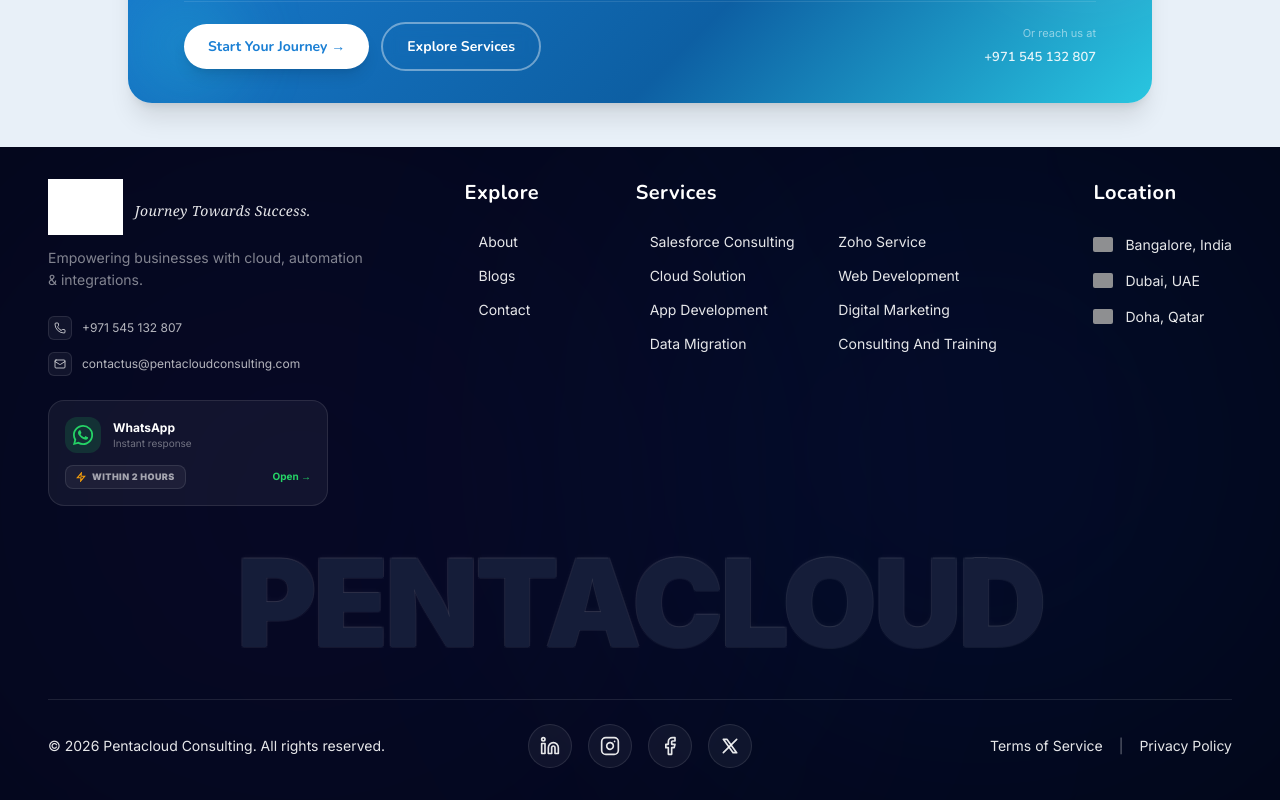
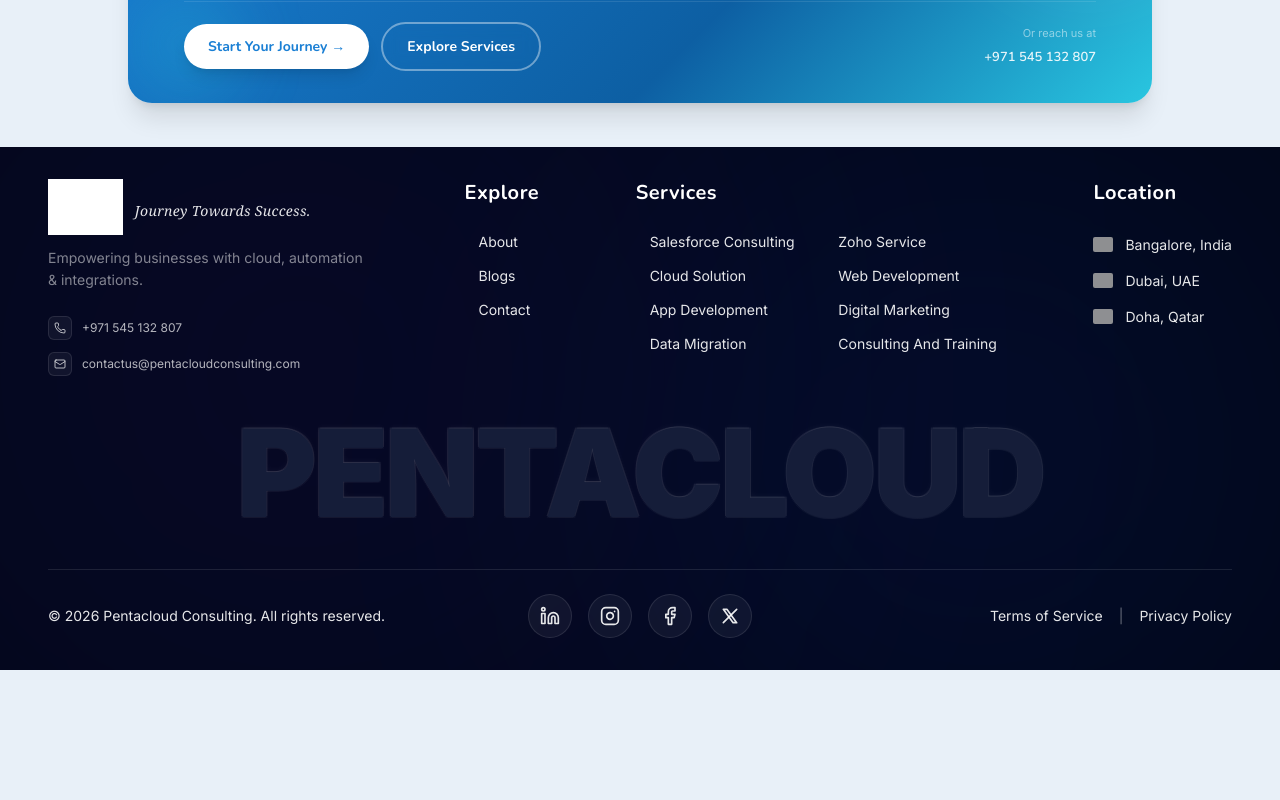
Before and after one commit to Pentacloud-Consulting/Pentacloud_Revamp, a Next.js app: page / in a window 1280 px wide. Shown: the part 4007-4807 px from the top of the page. After the commit the page ends 4677 px from the top, so only its background shows below. Built offline with nearby package versions, Linux system fonts and the light colour scheme; grey boxes are pictures that could not be loaded.

Commit message:
whatsapp 1

```diff
--- a/src/Component/Footer.tsx
+++ b/src/Component/Footer.tsx
@@ -153,35 +153,6 @@
                   </span>
                 </li>
               </ul>
-
-              {/* WhatsApp Quick Connect Card */}
-              <a
-                href="https://wa.me/971545132807?text=Hi%20Pentacloud!%20I'd%20like%20to%20discuss%20a%20project."
-                target="_blank"
-                rel="noopener noreferrer"
-                className="group mt-2 w-full max-w-[280px] bg-white/5 border border-white/10 rounded-2xl p-4 flex flex-col gap-3 hover:bg-white/10 hover:border-[#25D366]/40 transition-all duration-300 cursor-pointer"
-              >
-                <div className="flex items-center gap-3">
-                  <div className="w-9 h-9 rounded-xl bg-[#25D366]/15 flex items-center justify-center shrink-0 group-hover:bg-[#25D366]/25 transition-colors duration-300">
-                    <svg viewBox="0 0 24 24" fill="currentColor" className="w-5 h-5 text-[#25D366]">
-                      <path d="M17.472 14.382c-.297-.149-1.758-.867-2.03-.967-.273-.099-.471-.148-.67.15-.197.297-.767.966-.94 1.164-.173.199-.347.223-.644.075-.297-.15-1.255-.463-2.39-1.475-.883-.788-1.48-1.761-1.653-2.059-.173-.297-.018-.458.13-.606.134-.133.298-.347.446-.52.149-.174.198-.298.298-.497.099-.198.05-.371-.025-.52-.075-.149-.669-1.612-.916-2.207-.242-.579-.487-.5-.669-.51-.173-.008-.371-.01-.57-.01-.198 0-.52.074-.792.372-.272.297-1.04 1.016-1.04 2.479 0 1.462 1.065 2.875 1.213 3.074.149.198 2.096 3.2 5.077 4.487.709.306 1.262.489 1.694.625.712.227 1.36.195 1.871.118.571-.085 1.758-.719 2.006-1.413.248-.694.248-1.289.173-1.413-.074-.124-.272-.198-.57-.347m-5.421 7.403h-.004a9.87 9.87 0 01-5.031-1.378l-.361-.214-3.741.982.998-3.648-.235-.374a9.86 9.86 0 01-1.51-5.26c.001-5.45 4.436-9.884 9.888-9.884 2.64 0 5.122 1.03 6.988 2.898a9.825 9.825 0 012.893 6.994c-.003 5.45-4.437 9.884-9.885 9.884m8.413-18.297A11.815 11.815 0 0012.05 0C5.414 0 .018 5.393 0 12.03c0 2.123.544 4.197 1.582 6.037L0 24l6.105-1.602a11.834 11.834 0 005.937 1.598h.005c6.637 0 12.032-5.395 12.035-12.032a11.762 11.762 0 00-3.48-8.504z" />
-                    </svg>
-                  </div>
-                  <div>
-                    <p className="text-white font-bold text-xs">WhatsApp</p>
-                    <p className="text-white/40 text-[10px]">Instant response</p>
-                  </div>
-                </div>
-                <div className="flex items-center justify-between">
-                  <div className="flex items-center gap-1.5 bg-white/5 px-2.5 py-1 rounded-lg border border-white/10">
-                    <svg viewBox="0 0 24 24" fill="none" stroke="currentColor" strokeWidth="2.5" className="w-2.5 h-2.5 text-[#F59E0B]">
-                      <polygon points="13 2 3 14 12 14 11 22 21 10 12 10 13 2" />
-                    </svg>
-                    <span className="text-[9px] font-black text-white/60 uppercase tracking-wider">Within 2 Hours</span>
-                  </div>
-                  <span className="text-[10px] font-bold text-[#25D366] group-hover:underline">Open →</span>
-                </div>
-              </a>
 
             </motion.div>
 
```
